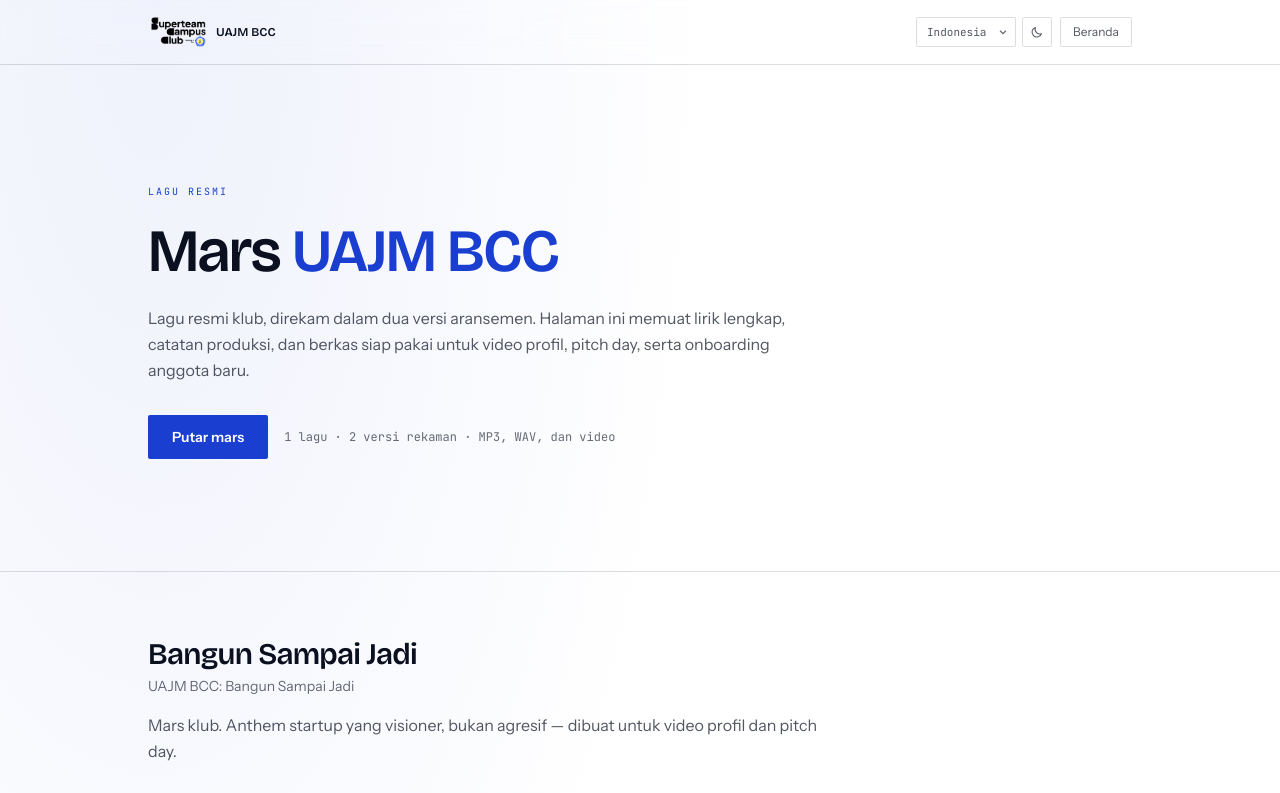
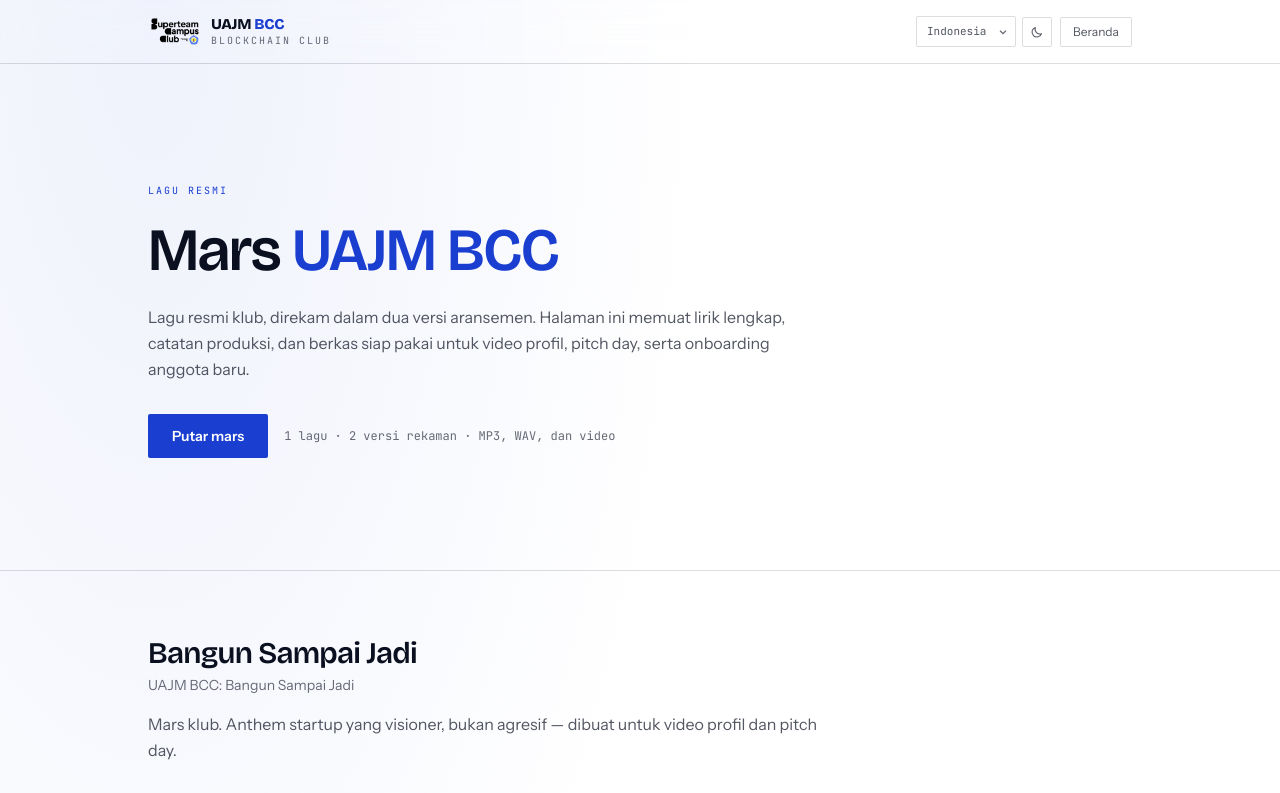
Before and after one commit to bryankwandou/uajmbcc, a Next.js app: page /mars in a window 1280 px wide. Shown: the top 793 px of the page. Built offline with nearby package versions, Linux system fonts and the light colour scheme; grey boxes are pictures that could not be loaded.

Commit message:
Kunci merek halaman lagu disamakan dengan beranda
Kepala halaman mencetak ulang nama organisasi di sebelah lambang, sehingga
bentuknya berbeda dari kunci merek di halaman depan. Sekarang memakai <Logo>
yang sama, lengkap dengan barisan nama klubnya.

```diff
--- a/src/app/mars/page.tsx
+++ b/src/app/mars/page.tsx
@@ -1,7 +1,7 @@
 "use client";
 import Link from "next/link";
 import { Controls } from "@/components/Controls";
-import { LogoMark } from "@/components/Logo";
+import { Logo } from "@/components/Logo";
 import { Reveal } from "@/components/Reveal";
 import { useApp } from "@/components/Providers";
 import { MarsPlayerProvider, useMarsPlayer } from "@/components/mars/MarsPlayer";
@@ -38,11 +38,8 @@
   return (
     <header className="sticky top-0 z-30 border-b border-[color:var(--line)] bg-[color:var(--bg)]/85 backdrop-blur-xl">
       <nav className="mx-auto flex max-w-5xl items-center justify-between gap-3 px-5 py-3">
-        <Link href="/" className="flex min-w-0 items-center gap-2.5">
-          <LogoMark />
-          <span className="truncate font-display text-xs font-semibold text-[color:var(--text)]">
-            {org.name}
-          </span>
+        <Link href="/" className="flex min-w-0 items-center" aria-label={org.name}>
+          <Logo />
         </Link>
         <div className="flex shrink-0 items-center gap-2">
           <Controls />
```
